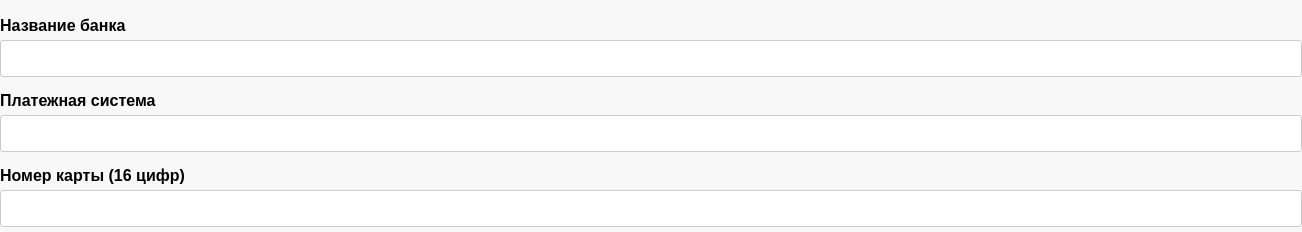
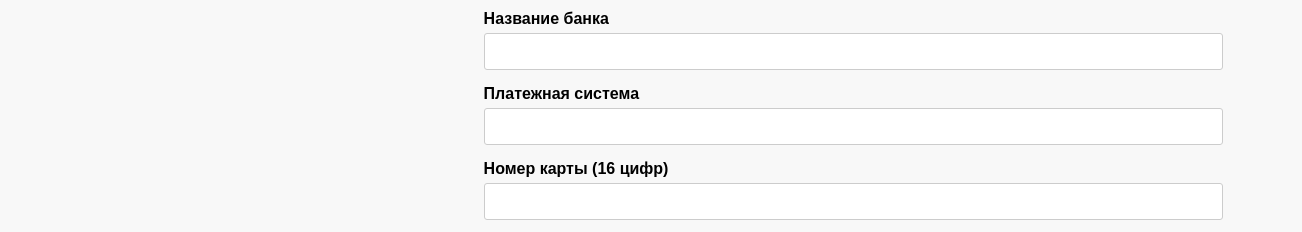
Before and after one commit to mciwy/JavaScript-DOM, a plain HTML site: page control-point-5/index.html in a window 1280 px wide. Shown: the part 111-343 px from the top of the page, 1302 px wide, since content can reach past the window. Drawn offline with Linux system fonts and the light colour scheme.

Commit message:
Update style.css

```diff
--- a/control-point-5/style.css
+++ b/control-point-5/style.css
@@ -1,9 +1,12 @@
-/* Общие стили */
 body {
   font-family: Arial, sans-serif;
   background-color: #f8f8f8;
   margin: 0;
   padding: 0;
+  display: flex;
+  justify-content: center;
+  align-items: center;
+  min-height: 100vh;
 }
 
 h1, h2 {
@@ -11,15 +14,14 @@ h1, h2 {
 }
 
 .container {
+  width: 100%;
   max-width: 500px;
-  margin: 0 auto;
   padding: 20px;
   background-color: #fff;
   border-radius: 5px;
   box-shadow: 0 2px 5px rgba(0, 0, 0, 0.1);
 }
 
-/* Стили для формы */
 form {
   margin-bottom: 20px;
 }
@@ -52,7 +54,6 @@ button[type="submit"] {
   cursor: pointer;
 }
 
-/* Стили для миниатюры карты */
 .card-preview {
   margin-bottom: 20px;
   padding: 20px;
@@ -74,7 +75,6 @@ button[type="submit"] {
   text-align: center;
 }
 
-/* Стили для таблицы данных карт */
 table {
   width: 100%;
   border-collapse: collapse;
```
